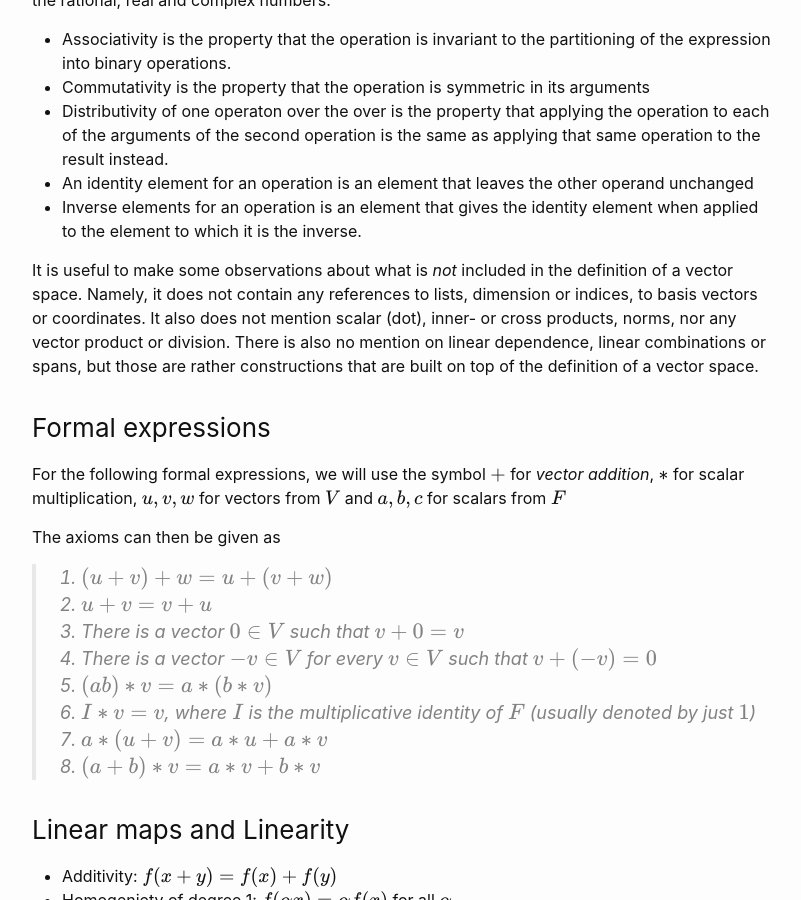
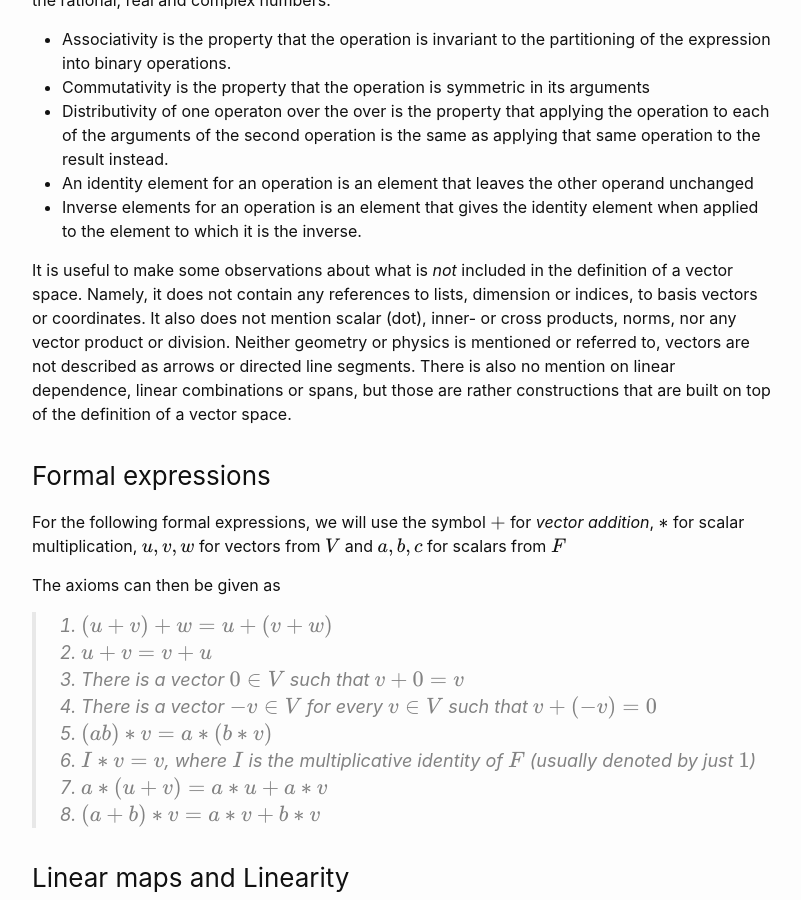
Before and after one commit to torgeiba/torgeiba.github.io, a Jekyll site: the page built from _posts/2022-09-17-vectors-and-tensors.md, in a window 1280 px wide and 900 px high, scrolled down 1863 px. Shown: the whole window, without its empty margins (238-1039 px from the left). Built offline with Jekyll 4.4.1, drawn with Linux system fonts in a browser that asks for light colours; our own code applies the rules of GitHub Pages for plain Markdown files; formulas are drawn with MathJax 3.

Commit message:
Update 2022-09-17-vectors-and-tensors.md

```diff
--- a/_posts/2022-09-17-vectors-and-tensors.md
+++ b/_posts/2022-09-17-vectors-and-tensors.md
@@ -67,8 +67,8 @@ applying that same operation to the result instead.
 It is useful to make some observations about what is *not* included in the definition of a vector space.
 Namely, it does not contain any references to lists, dimension or indices,
 to basis vectors or coordinates. It also does not mention scalar (dot), inner- or cross products, norms, nor any vector product or division.
+Neither geometry or physics is mentioned or referred to, vectors are not described as arrows or directed line segments.
 There is also no mention on linear dependence, linear combinations or spans, but those are rather constructions that are built on top of the definition of a vector space.
-
 
 ### Formal expressions
 
```
